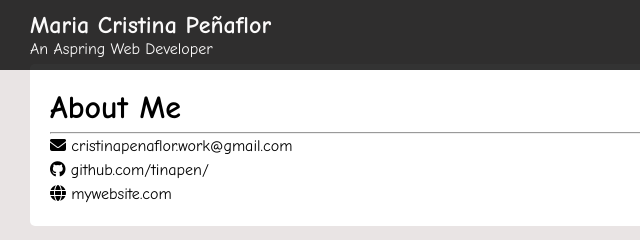
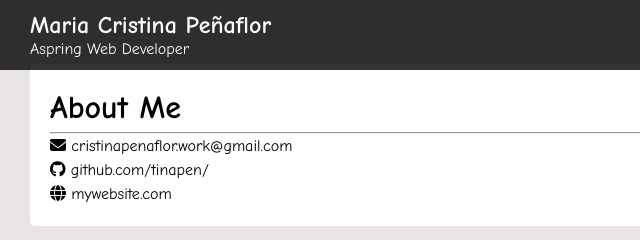
Before and after one commit to tinapen/Resume-Website, a plain HTML site: page index.html in a window 1280 px wide. Shown: the top 240 px of the page, 0-640 px from the left. Drawn offline with Linux system fonts and the light colour scheme.

Commit message:
my resmume website

```diff
--- a/index.html
+++ b/index.html
@@ -20,7 +20,7 @@
       <div class="navbar">
         <div class="logo-name">
           <h2>Maria Cristina Peñaflor</h2>
-          <p>An Aspring Web Developer</p>
+          <p>Aspring Web Developer</p>
         </div>
         <nav class="main-nav">
           <ul>
```
